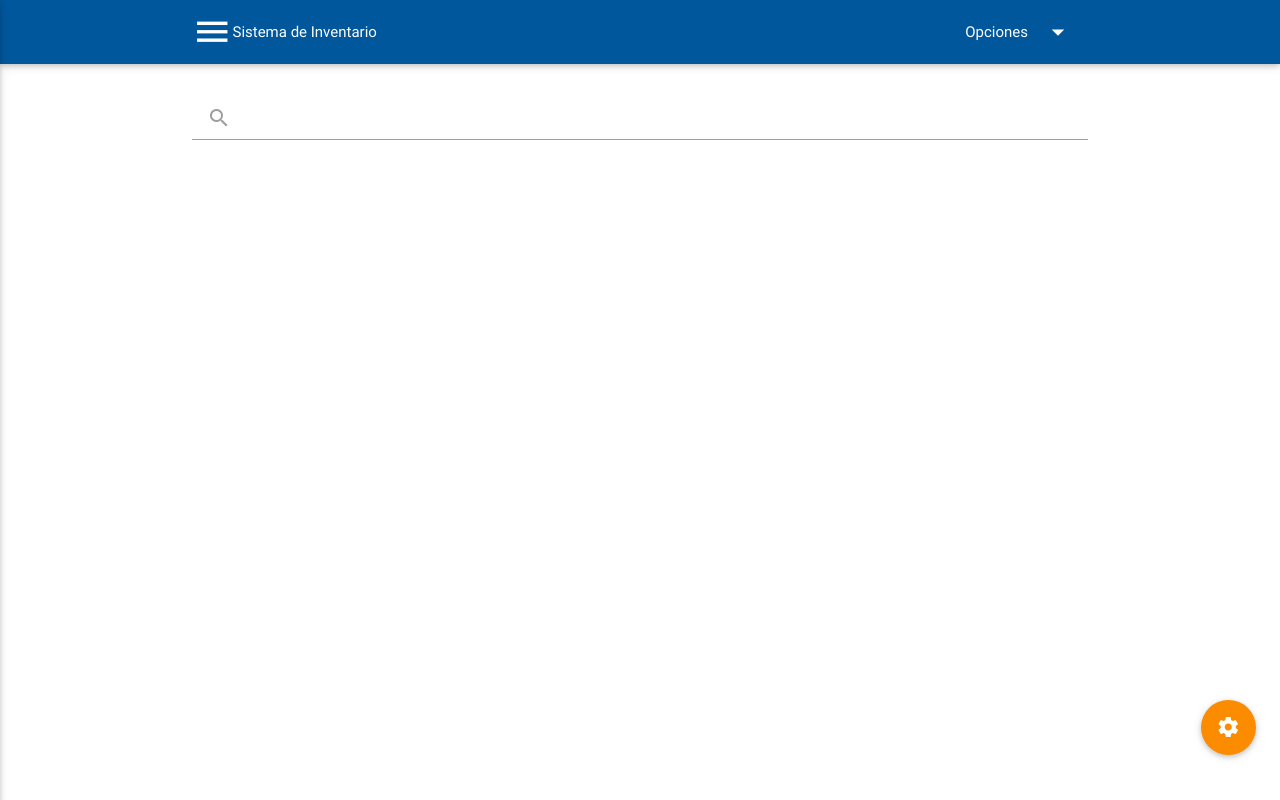
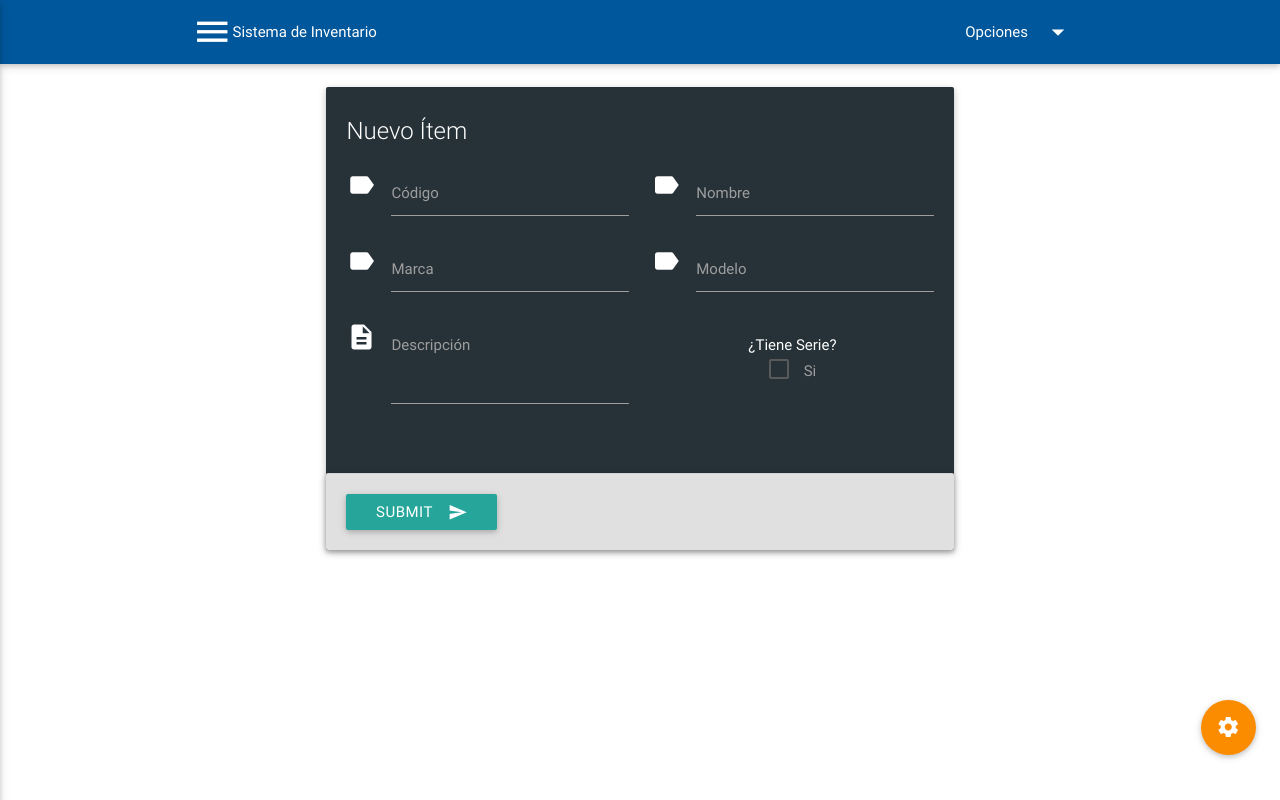
Before and after one commit to cfpena/sistemaDeInventarioCTI, a plain HTML site: page templates/principal.html in a window 1280 px wide. Drawn offline with nearby package versions, Linux system fonts and the light colour scheme.

Commit message:
modificando layout crear item con materializecss

```diff
--- a/templates/principal.html
+++ b/templates/principal.html
@@ -1,3 +1,4 @@
+
 <!DOCTYPE html>
 <html lang="en">
 <head>
@@ -32,23 +33,60 @@
     <li><a href="#!">Cerrar Sesión</a></li>
   </ul>
 
-  <div class="section no-pad-bot" id="index-banner">
-    <div class="center container">
-      <div class="nav-wrapper">
-        <form>
-          <div center class="input-field">
-            <input id="search" type="search" required>
-            <label for="search"><i class="material-icons">search</i></label>
-            <i class="material-icons">close</i>
+  <!--Codigo de crear_item.html -->
+  <div class="container">
+    <div class="section">
+      <div class=" container">
+        <div class="row">
+          <form class="col s12 m6 l12 offset-m3">
+            <div class="card blue-grey darken-4">
+              <div class="card-content white-text">
+                <span class="card-title">Nuevo Ítem</span>
+                <div class="row">
+                  <div class="input-field col l6">
+                    <i class="material-icons prefix">label</i>
+                    <input id="icon_prefix" type="text" class="validate">
+                    <label for="icon_prefix">Código</label>
+                  </div>
+                  <div class="input-field col l6">
+                    <i class="material-icons prefix">label</i>
+                    <input id="icon_telephone" type="tel" class="validate">
+                    <label for="icon_telephone">Nombre</label>
+                  </div>
+                  <div class="input-field col l6">
+                    <i class="material-icons prefix">label</i>
+                    <input id="icon_prefix" type="text" class="validate">
+                    <label for="icon_prefix">Marca</label>
+                  </div>
+                  <div class="input-field col l6">
+                    <i class="material-icons prefix">label</i>
+                    <input id="icon_telephone" type="tel" class="validate">
+                    <label for="icon_telephone">Modelo</label>
+                  </div>
+                  <div class="input-field col l6">
+                    <i class="material-icons prefix ">description</i>
+                    <textarea id="icon_prefix2" class="materialize-textarea"></textarea>
+                    <label for="icon_prefix2">Descripción</label>
+                  </div>
+                  <div class="col l6 center">
+                  </br>
+                  <form action="#" >
+                    <h6>¿Tiene Serie?</h6>
+                    <input type="checkbox" class="filled-in" id="filled-in-box" />
+                    <label for="filled-in-box">Si</label>
+                  </form>
+                </div>
+              </div>
+            </div>
+            <div class="card-panel hoverable card-action grey lighten-2">
+              <button class="btn waves-effect waves-light" type="submit" name="action">Submit
+                <i class="material-icons right">send</i>
+              </button>
+            </div>
           </div>
         </form>
       </div>
     </div>
-  </div>
-
-  <div class="container">
-    <div class="section">
-
   </div>
   <br><br>
 
@@ -66,8 +104,6 @@
     </div>
   </div>
 </div>
-
-
 <!--  Scripts-->
 <script src="https://code.jquery.com/jquery-2.1.1.min.js"></script>
 <script src="../js/materialize.js"></script>
```
Also changed, not shown: templates/crear_item.html (+51 -9 lines), templates/item.html (indentation only). Lines whose indentation alone changed are shown as unchanged.
